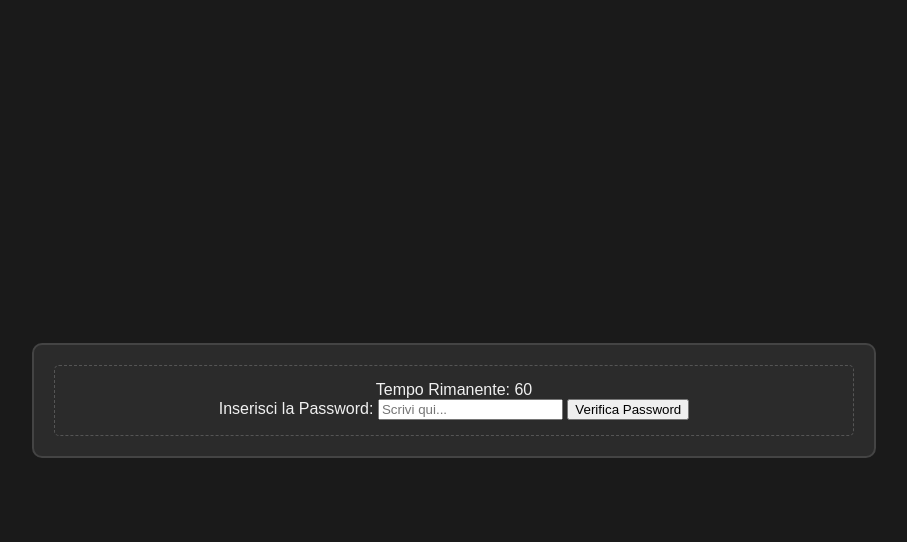
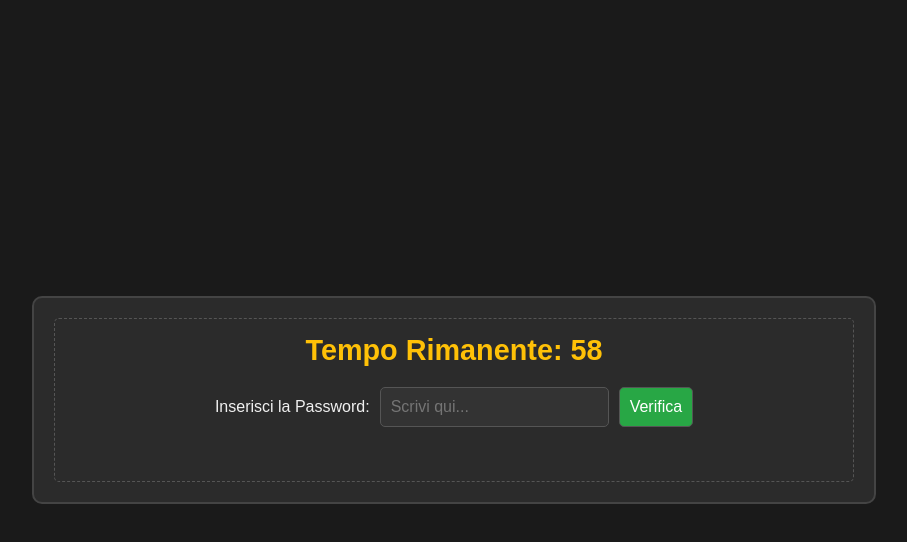
Before and after one commit to SwitchOnTheGlitch/switch-on-the-glitch, a plain HTML site: page index.html in a window 1280 px wide. Both pictures are taken after a click on the button "Inizia Gioco". Shown: the whole page, without its empty margins (186-1093 px from the left). Drawn offline with Linux system fonts and the light colour scheme.

Commit message:
feat: Implement timer coundown and password verification

```diff
--- a/css/style.css
+++ b/css/style.css
@@ -60,3 +60,64 @@ body {
 #startButton:hover {
     background-color: #0056b3;
 }
+/* Stile per il timer */
+#timer {
+    font-size: 1.8em; /* Più grande e visibile */
+    font-weight: bold;
+    color: #ffc107; /* Un colore ambrato per risaltare */
+    text-align: center;
+    margin-bottom: 20px;
+}
+
+/* Contenitore per la sezione password */
+#password-section {
+    display: flex; /* Usiamo flexbox per allineare gli elementi */
+    justify-content: center; /* Li centriamo orizzontalmente */
+    align-items: center; /* Li allineiamo verticalmente */
+    gap: 10px; /* Spazio tra gli elementi */
+    flex-wrap: wrap; /* Permette di andare a capo su schermi piccoli */
+}
+
+/* Stile per l'input della password e il pulsante di verifica */
+#passwordInput, #verifyButton {
+    padding: 10px;
+    font-size: 1em;
+    border-radius: 5px;
+    border: 1px solid #555;
+}
+
+#passwordInput {
+    background-color: #333;
+    color: #f0f0f0;
+}
+
+#verifyButton {
+    background-color: #28a745; /* Verde per l'azione di verifica */
+    color: #fff;
+    cursor: pointer;
+    transition: background-color 0.3s;
+}
+
+#verifyButton:hover {
+    background-color: #218838;
+}
+
+/* Stile per il messaggio di feedback (es. "Password errata") */
+#feedback-message {
+    text-align: center;
+    margin-top: 15px;
+    font-weight: bold;
+    min-height: 24px; /* Altezza minima per non far "saltare" il layout */
+}
+
+/* Stile per i messaggi di fine gioco */
+h1 {
+    text-align: center;
+    font-size: 3em;
+    color: #dc3545; /* Rosso per la sconfitta */
+}
+
+/* Sovrascriviamo il colore per la vittoria */
+h1:first-child {
+    color: #28a745; /* Verde per la vittoria */
+}
--- a/js/game.js
+++ b/js/game.js
@@ -1,38 +1,78 @@
-// Questo evento assicura che il nostro codice venga eseguito solo dopo
-// che tutta la pagina HTML è stata caricata e resa pronta dal browser.
 document.addEventListener('DOMContentLoaded', () => {
 
-    // 1. SELEZIONIAMO GLI ELEMENTI HTML
-    // Prendiamo i riferimenti agli elementi della pagina con cui dobbiamo interagire,
-    // usando i loro ID.
+    // --- VARIABILI GLOBALI DEL GIOCO ---
+    let timerInterval; // Variabile per memorizzare il nostro timer
+    let timeLeft = 60; // Tempo iniziale in secondi
+    const CORRECT_PASSWORD = "test"; // La password corretta (per ora)
+
+    // --- RIFERIMENTI AGLI ELEMENTI HTML ---
     const startButton = document.getElementById('startButton');
     const questionContainer = document.getElementById('question-container');
     const controlsContainer = document.getElementById('controls-container');
     const videoContainer = document.getElementById('video-container');
 
-    // 2. AGGIUNGIAMO UN "ASCOLTATORE" DI EVENTI
-    // Diciamo al pulsante "Inizia" di rimanere in ascolto per un click.
-    // Quando l'utente clicca, verrà eseguita la funzione "startGame".
+    // --- EVENT LISTENER ---
     startButton.addEventListener('click', startGame);
 
-    // 3. DEFINIAMO LA FUNZIONE CHE FA PARTIRE IL GIOCO
+    // --- FUNZIONI PRINCIPALI ---
     function startGame() {
-        console.log("Il gioco è iniziato!"); // Un messaggio per noi nella console del browser
-
-        // Nascondiamo il contenitore del video e quello dei controlli iniziali
+        // Nascondiamo gli elementi iniziali
         videoContainer.style.display = 'none';
         controlsContainer.style.display = 'none';
 
-        // Modifichiamo l'HTML all'interno del "question-container"
-        // per mostrare la nuova schermata.
+        // Creiamo la nuova schermata di gioco
         questionContainer.innerHTML = `
-            <div id="timer">Tempo Rimanente: 60</div>
+            <div id="timer">Tempo Rimanente: ${timeLeft}</div>
             <div id="password-section">
                 <label for="passwordInput">Inserisci la Password:</label>
                 <input type="password" id="passwordInput" placeholder="Scrivi qui...">
-                <button id="verifyButton">Verifica Password</button>
+                <button id="verifyButton">Verifica</button>
             </div>
+            <div id="feedback-message"></div>
         `;
+
+        // Colleghiamo la funzione di verifica al nuovo pulsante
+        const verifyButton = document.getElementById('verifyButton');
+        verifyButton.addEventListener('click', checkPassword);
+
+        // Facciamo partire il timer
+        startTimer();
     }
 
-}); // Fine dell'evento DOMContentLoaded
+    function startTimer() {
+        const timerElement = document.getElementById('timer');
+        // Usiamo setInterval per eseguire una funzione ogni 1000ms (1 secondo)
+        timerInterval = setInterval(() => {
+            timeLeft--; // Decrementiamo il tempo
+            timerElement.textContent = `Tempo Rimanente: ${timeLeft}`;
+
+            // Se il tempo scade
+            if (timeLeft <= 0) {
+                clearInterval(timerInterval); // Stoppiamo il timer
+                endGame(false); // Chiamiamo la funzione di fine gioco (sconfitta)
+            }
+        }, 1000);
+    }
+
+    function checkPassword() {
+        const passwordInput = document.getElementById('passwordInput');
+        const feedbackMessage = document.getElementById('feedback-message');
+
+        if (passwordInput.value === CORRECT_PASSWORD) {
+            clearInterval(timerInterval); // Stoppiamo il timer
+            endGame(true); // Chiamiamo la funzione di fine gioco (vittoria)
+        } else {
+            feedbackMessage.textContent = "Password errata. Riprova!";
+            feedbackMessage.style.color = "red";
+        }
+    }
+
+    function endGame(isVictory) {
+        if (isVictory) {
+            questionContainer.innerHTML = `<h1>VITTORIA!</h1><p>Password corretta!</p>`;
+        } else {
+            questionContainer.innerHTML = `<h1>SCONFITTA!</h1><p>Tempo scaduto!</p>`;
+        }
+    }
+
+});
```
